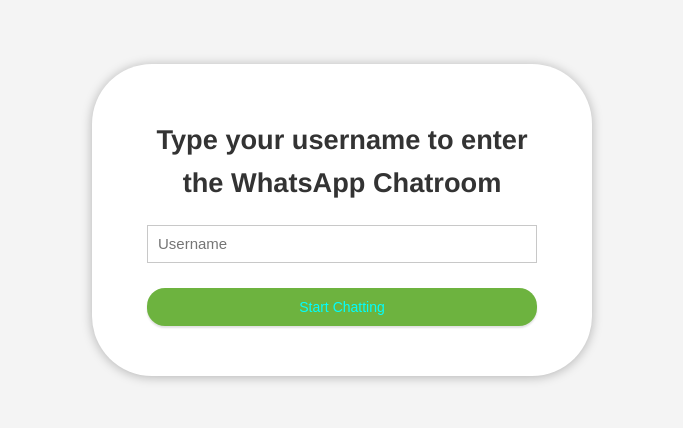
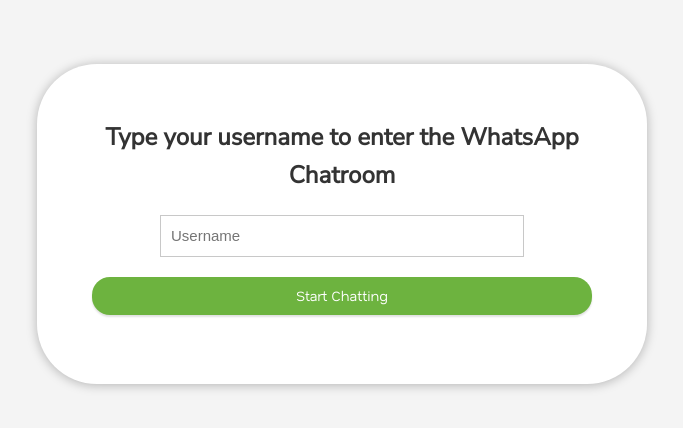
Before and after one commit to Turb08/Real_Time_Chat_Application_frontend, a React (Vite) app: page / in a window 1280 px wide. Shown: the part 176-604 px from the top of the page, without its empty margins (298-981 px from the left). Built offline with nearby package versions, Linux system fonts and the light colour scheme.

Commit message:
style: changed primary and secondary font types and improved UI - Includes UI for login and chat page

```diff
--- a/src/styles/main.css
+++ b/src/styles/main.css
@@ -1,7 +1,54 @@
-* {
+@font-face {
+  font-family: "NataSans ExtraLight";
+  src: url("/static/NataSans-ExtraLight.ttf");
+  font-weight: 300;
+  font-style: normal;
+}
+
+@font-face {
+  font-family: "NataSans Regular";
+  src: url("/static/NataSans-Regular.ttf");
+  font-weight: 400;
+  font-style: normal;
+}
+
+@font-face {
+  font-family: "NataSans Medium";
+  src: url("/static/NataSans-Medium.ttf");
+  font-weight: 500;
+  font-style: normal;
+}
+
+@font-face {
+  font-family: "NunitoSans Light";
+  src: url("/NunitoSans-VariableFont_YTLC\,opsz\,wdth\,wght.ttf");
+  font-weight: 300;
+  font-style: normal;
+}
+
+@font-face {
+  font-family: "NunitoSans Regular";
+  src: url("/NunitoSans-VariableFont_YTLC\,opsz\,wdth\,wght.ttf");
+  font-weight: 400;
+  font-style: normal;
+}
+
+@font-face {
+  font-family: "NunitoSans Medium";
+  src: url("/NunitoSans-VariableFont_YTLC\,opsz\,wdth\,wght.ttf");
+  font-weight: 500;
+  font-style: normal;
+}
+:root {
   -webkit-box-sizing: border-box;
   -moz-box-sizing: border-box;
   box-sizing: border-box;
+  --nata-reg: "NataSans Regular";
+  --nata-med: "NataSans Medium";
+  --nata-exlight: "NataSans ExtraLight";
+  --nunito-light: "NunitoSans Light";
+  --nunito-reg: "NunitoSans Regular";
+  --nunito-med: "NunitoSans Medium";
 }
 
 html,
@@ -11,10 +58,10 @@
 }
 
 body {
+  font-family: var(--nunito-reg);
   margin: 0;
   padding: 0;
   font-weight: 400;
-  font-family: "Helvetica Neue", Helvetica, Arial, sans-serif;
   font-size: 1rem;
   line-height: 1.58;
   color: #333;
@@ -33,14 +80,14 @@
 }
 
 .form-control {
-  width: 100%;
+  width: 70%;
   min-height: 38px;
   font-size: 15px;
   border: 1px solid #c8c8c8;
 }
 
 .form-group {
-  margin-bottom: 15px;
+  margin-bottom: 10px;
 }
 
 input {
@@ -59,7 +106,7 @@
 }
 
 h1 {
-  font-size: 1.7em;
+  font-size: 1.5em;
 }
 
 a {
@@ -81,22 +128,20 @@
   min-height: 38px;
 }
 
-button.default {
-  background-color: #e8e8e8;
-  color: #333;
-  box-shadow: 0 2px 2px 0 rgba(0, 0, 0, 0.12);
-}
-
 button.primary {
   background-color: #6db33f;
   box-shadow: 0 2px 2px 0 rgba(0, 0, 0, 0.12);
   color: #fff;
+  border-radius: 18px;
+  margin-top: 10px;
 }
 
 button.accent {
+  font-family: var(--nata-reg);
   background-color: #6db33f;
   box-shadow: 0 2px 2px 0 rgba(0, 0, 0, 0.12);
   color: #fff;
+  border-radius: 18px;
 }
 
 #username-page {
@@ -127,11 +172,11 @@
 .username-page-container .username-submit {
   margin-top: 10px;
   width: 100%;
-  border-radius: 18px;
 }
 
-:hover .username-submit{
+.username-submit:hover{
   color: aqua;
+
 }
 
 #chat-page {
@@ -149,6 +194,7 @@
   height: calc(100% - 60px);
   max-height: 600px;
   position: relative;
+  border-radius: 15px;
 }
 
 #chat-page ul {
```
